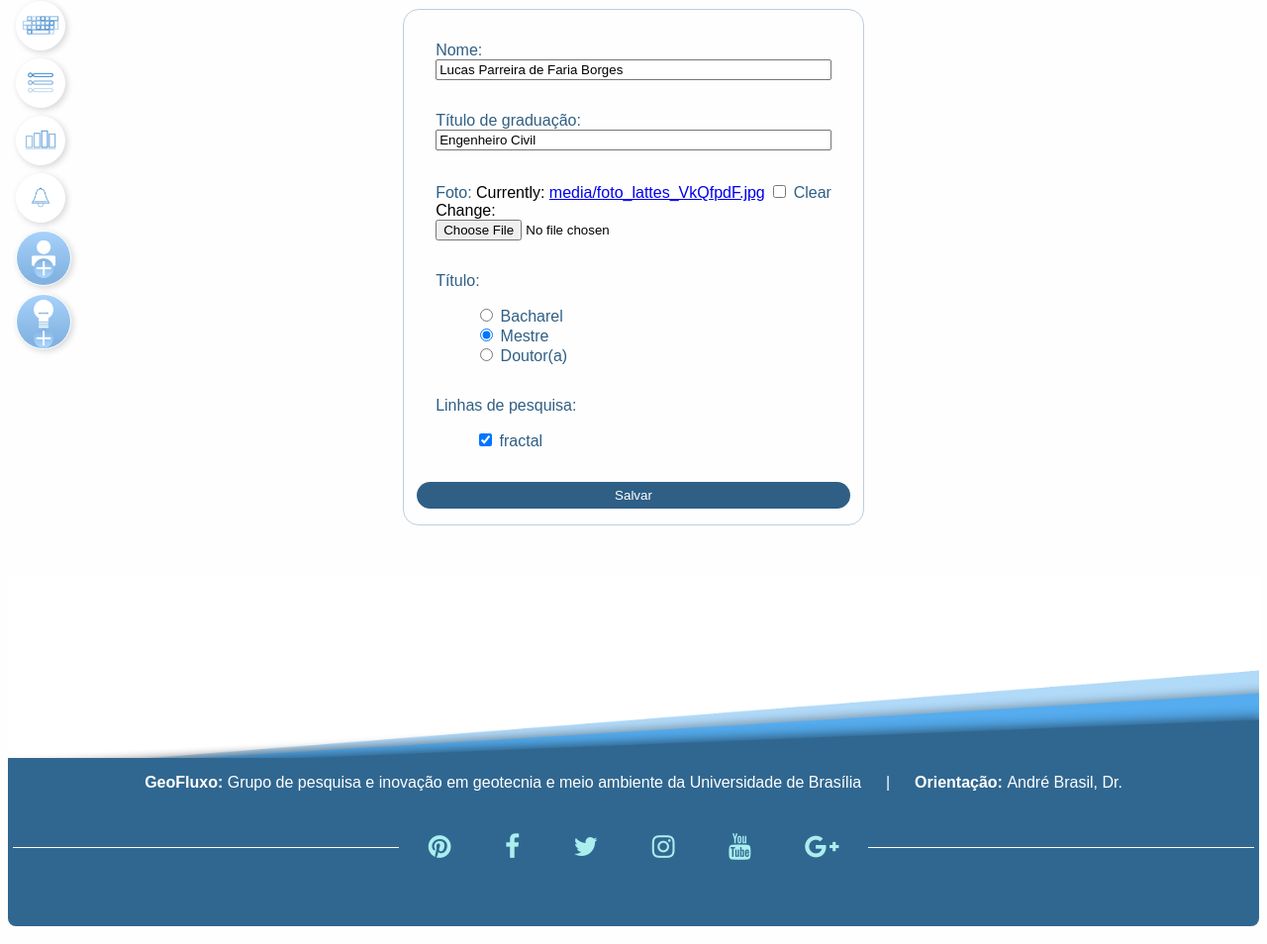
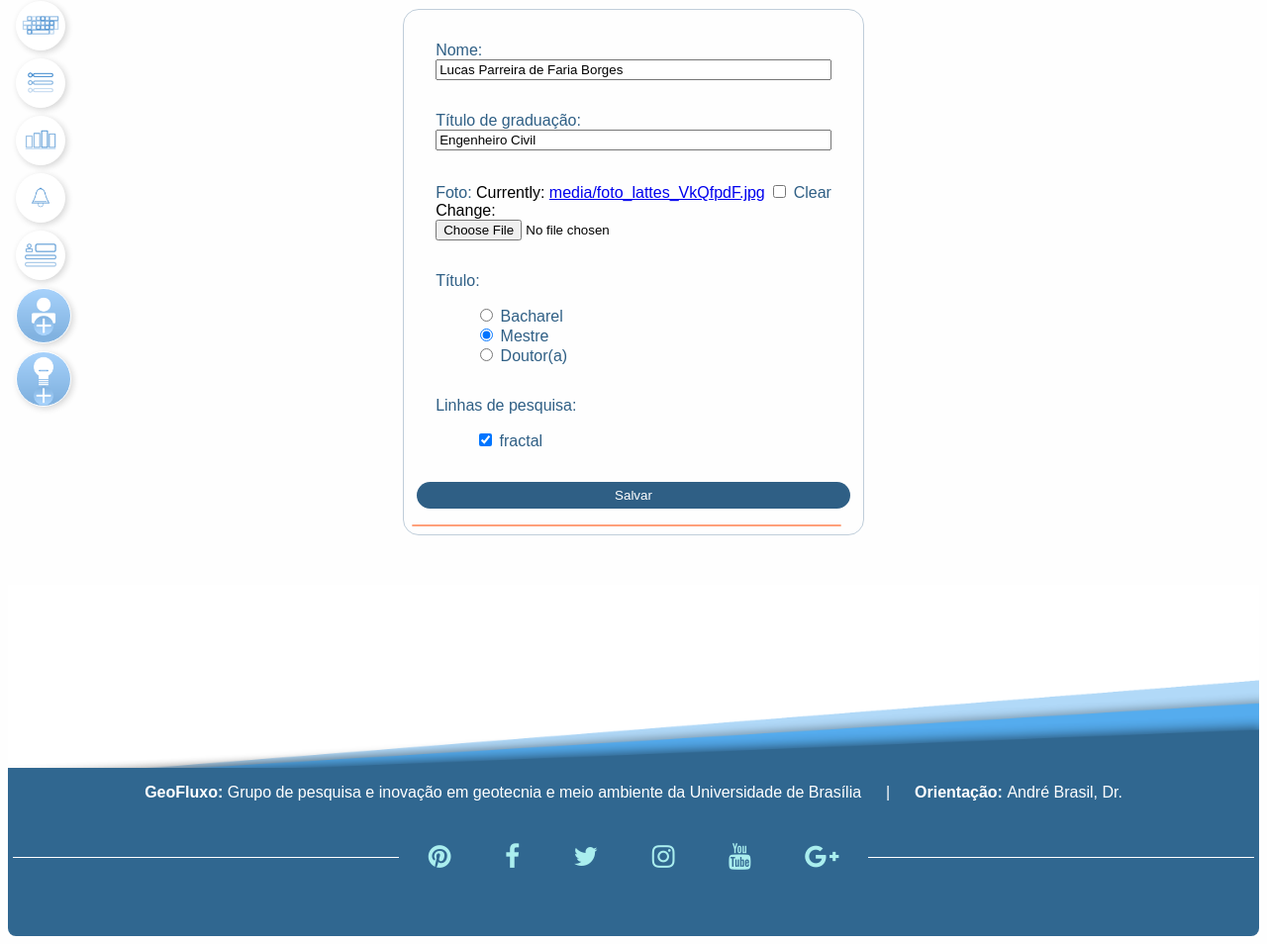
Before and after one commit to lucaspdfborges/sensorweb, a Django app: page /atualizar-usuario/ in a window 1280 px wide. Shown: the part 140-1094 px from the top of the page at 99% size. Run offline with Django 3.2, Linux system fonts and the light colour scheme; a user stored in the database is signed in; data comes from the database, SQL or seed files in the repository; both versions use the stored data as it was after the commit; some web fonts are replaced.

Commit message:
registration fixed

```diff
--- a/pesq/static/css/profile.css
+++ b/pesq/static/css/profile.css
@@ -3,6 +3,7 @@
   display: table;
   border: 1px solid #2f5f854d;
   border-radius: 1em;
+  margin-bottom: 2em;
 }
 
 .form-group{
@@ -37,3 +38,21 @@ width: 100%;
 font-family: "Arsenal", sans-serif;
 font-weight: lighter;
 }
+
+.errors{
+  display: table;
+  margin: 0 auto;
+  background-color: #e88351;
+  font-size: 1em;
+  font-weight: bold;
+  color: white;
+  border: 1px solid lightsalmon;
+  border-radius: 0.5em;
+  margin: 0.5em;
+  width: calc(100% - 2em);;
+}
+
+li li{
+  color: #eee;
+  font-weight: lighter;
+}
--- a/pesq/templates/pesq/base.html
+++ b/pesq/templates/pesq/base.html
@@ -59,9 +59,7 @@
         <a href="/dashboard/chart_data/" title="visualizar tabela com os dados"><li class="login-item" style="background-image: url('/static/img/table.png');"></li></a>
         <a href="/dashboard/chart_detail/" title="visualizar representações gráficas dos dados"><li class="login-item" style="background-image: url('/static/img/graphic.png');"></li></a>
         <a href="/create-alert/" title="criar alerta"><li class="login-item" style="background-image: url('/static/img/alert.png');"></li></a>
-        <!--
         <a href="/curriculum/" title="currículo"><li class="login-item" style="background-image: url('/static/img/cv.png');"></li></a>
-        -->
           {% if user.is_superuser%}
         <a href=""><li class="login-item-admin" style="background-image: url('/static/img/profile-add.png');"></li></a>
         <a href=""><li class="login-item-admin" style="background-image: url('/static/img/field-add.png');"></li></a>
--- a/pesq/templates/pesq/profile.html
+++ b/pesq/templates/pesq/profile.html
@@ -41,8 +41,17 @@
   <button type="submit">Salvar</button>
 </form>
 
+<div class="errors">
+  {% if userForm.errors %}
+    <p>Erro ao cadastrar usuário:</p>
+  {% endif %}
+  {{profile_form.errors}}
+</div>
+
 </div>
 
 
 
+
+
 {% endblock %}
--- a/pesq/templates/pesq/signup.html
+++ b/pesq/templates/pesq/signup.html
@@ -44,7 +44,7 @@
   <button type="submit">Cadastrar</button>
 
 </form>
-</div>
+
 <div class="errors">
   {% if userForm.errors %}
     <p>Erro ao cadastrar usuário:</p>
@@ -53,5 +53,7 @@
   {{userForm.errors}}
 </div>
 
+</div>
+
 
 {% endblock %}
```
Also changed, not shown: db.sqlite3, media/media/avantar.png (renamed from media/media/avantar.jpg).
